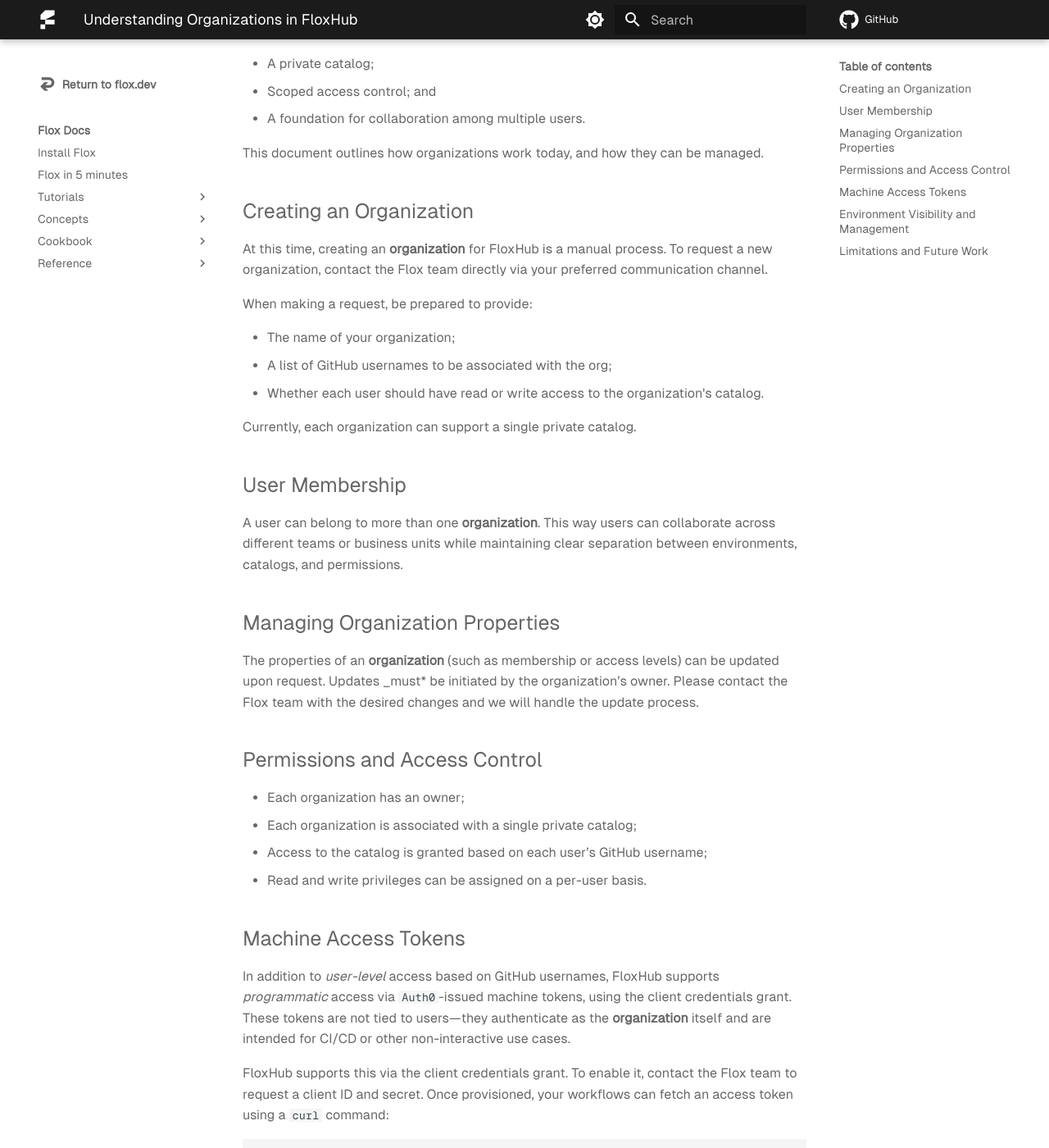
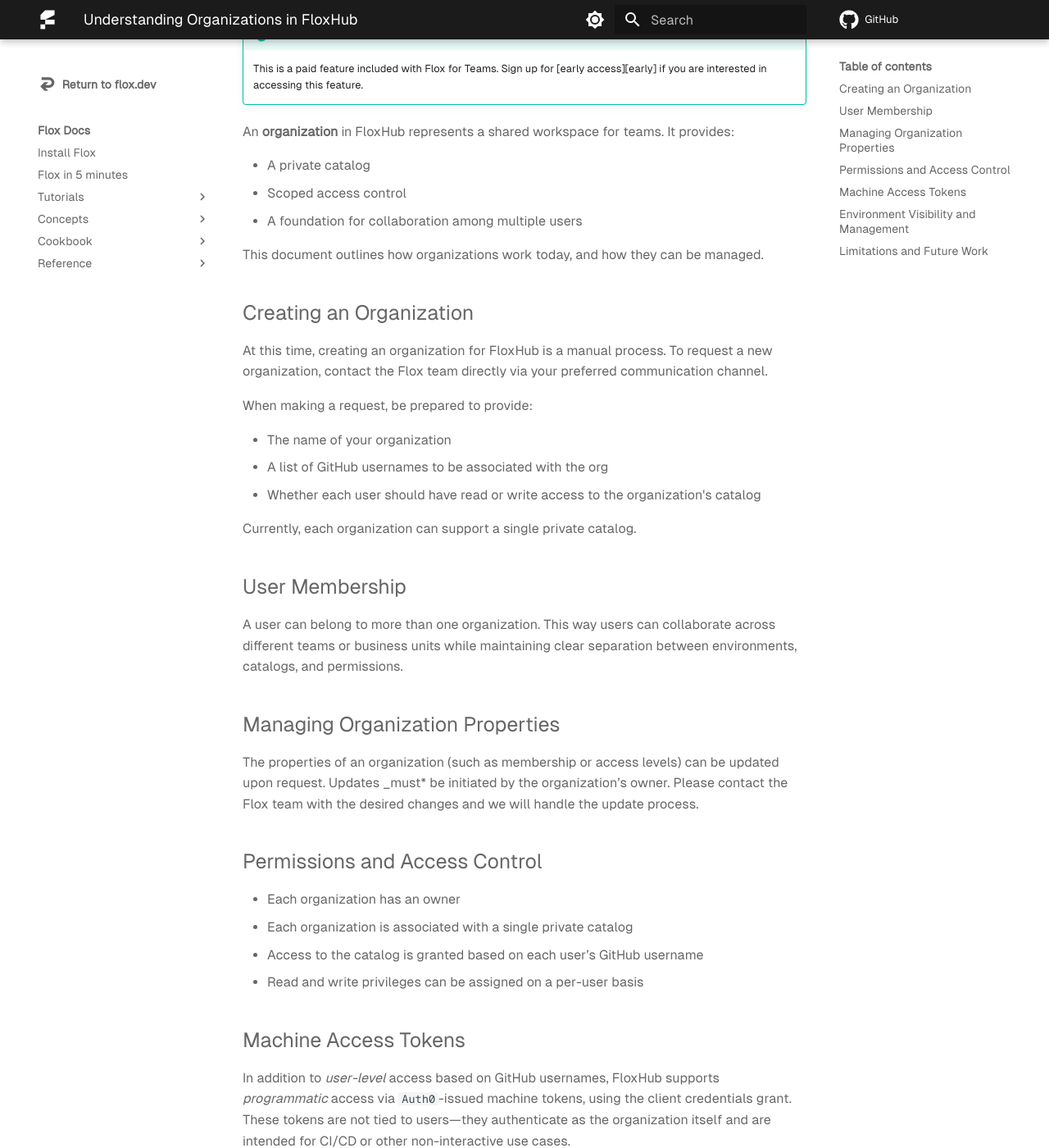
Before and after one commit to flox/floxdocs, an MkDocs documentation site: the page built from docs/concepts/organizations.md, in a window 1280 px wide and 1400 px high, scrolled down 197 px. Shown: the whole window at 82% size. Built offline with MkDocs 1.6.1 and Material for MkDocs 9.7.7, drawn with Linux system fonts in a browser that asks for light colours; plug-ins that fetch from the network failed and are left out; comment, search, counter and statistics services are not loaded; some of the changed text lies outside the part shown.

Commit message:
chore: edits

```diff
--- a/docs/concepts/organizations.md
+++ b/docs/concepts/organizations.md
@@ -1,43 +1,48 @@
 # Understanding Organizations in FloxHub
+
+!!! tip "This is a Flox for Teams feature"
+
+    This is a paid feature included with Flox for Teams.
+    Sign up for [early access][early] if you are interested in accessing this feature.
 
 An **organization** in FloxHub represents a shared workspace for teams. It provides:
 
-- A private catalog;
-- Scoped access control; and
-- A foundation for collaboration among multiple users.
+- A private catalog
+- Scoped access control
+- A foundation for collaboration among multiple users
 
 This document outlines how organizations work today, and how they can be managed.
 
 ## Creating an Organization
 
-At this time, creating an **organization** for FloxHub  is a manual process. To request a new organization, contact the Flox team directly via your preferred communication channel.
+At this time, creating an organization for FloxHub  is a manual process. To request a new organization, contact the Flox team directly via your preferred communication channel.
 
 When making a request, be prepared to provide:
 
-- The name of your organization;
-- A list of GitHub usernames to be associated with the org;
-- Whether each user should have read or write access to the organization's catalog.
+- The name of your organization
+- A list of GitHub usernames to be associated with the org
+- Whether each user should have read or write access to the organization's catalog
 
 Currently, each organization can support a single private catalog.
 
 ## User Membership
 
-A user can belong to more than one **organization**. This way users can collaborate across different teams or business units while maintaining clear separation between environments, catalogs, and permissions.
+A user can belong to more than one organization. This way users can collaborate across different teams or business units while maintaining clear separation between environments, catalogs, and permissions.
 
 ## Managing Organization Properties
 
-The properties of an **organization** (such as membership or access levels) can be updated upon request. Updates _must* be initiated by the organization’s owner. Please contact the Flox team with the desired changes and we will handle the update process.
+The properties of an organization (such as membership or access levels) can be updated upon request. Updates _must* be initiated by the organization’s owner. Please contact the Flox team with the desired changes and we will handle the update process.
 
 ## Permissions and Access Control
 
-- Each organization has an owner;
-- Each organization is associated with a single private catalog;
-- Access to the catalog is granted based on each user’s GitHub username;
-- Read and write privileges can be assigned on a per-user basis.
+- Each organization has an owner
+- Each organization is associated with a single private catalog
+- Access to the catalog is granted based on each user’s GitHub username
+- Read and write privileges can be assigned on a per-user basis
 
 ## Machine Access Tokens
 
-In addition to _user-level_ access based on GitHub usernames, FloxHub supports _programmatic_ access via `Auth0`-issued machine tokens, using the client credentials grant. These tokens are not tied to users—they authenticate as the **organization** itself and are intended for CI/CD or other non-interactive use cases.
+In addition to _user-level_ access based on GitHub usernames, FloxHub supports _programmatic_ access via `Auth0`-issued machine tokens, using the client credentials grant. These tokens are not tied to users—they authenticate as the organization itself and are intended for CI/CD or other non-interactive use cases.
 
 FloxHub supports this via the client credentials grant. To enable it, contact the Flox team to request a client ID and secret. Once provisioned, your workflows can fetch an access token using a `curl` command:
 
```
Also changed, not shown: other parts of docs/concepts/organizations.md (+3 -4 lines).
